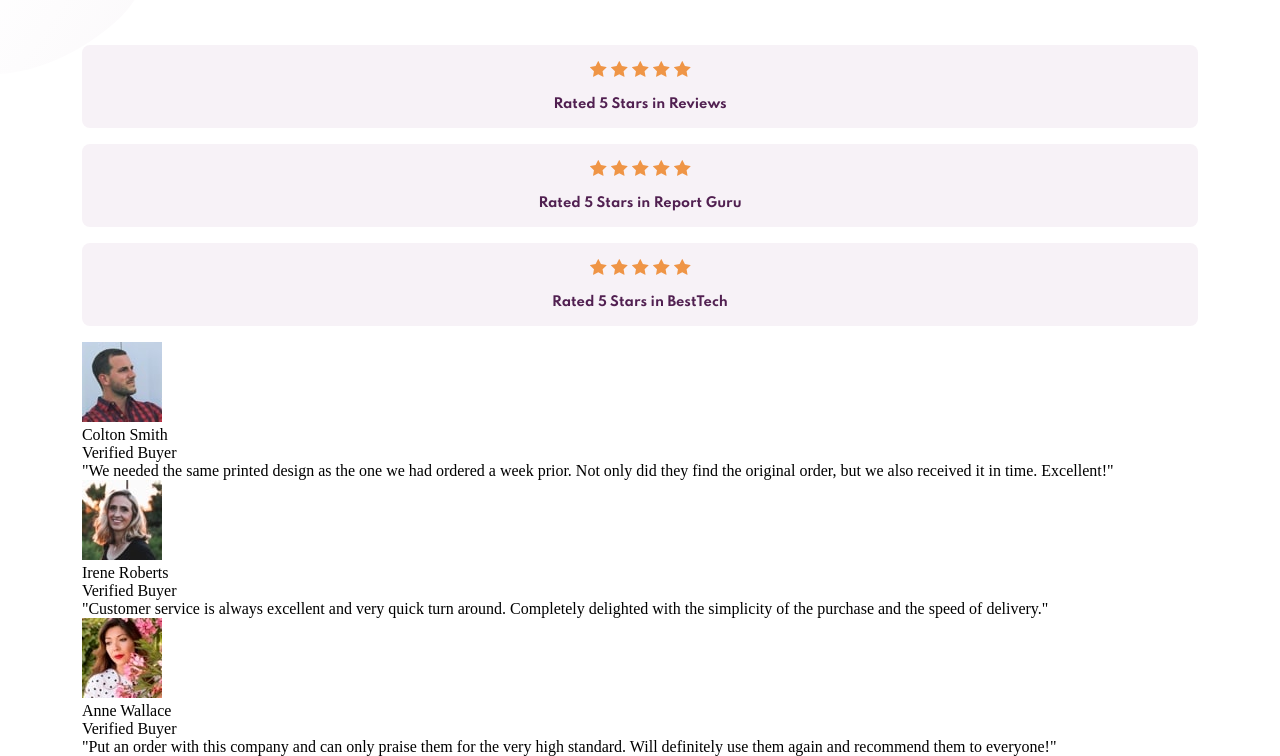
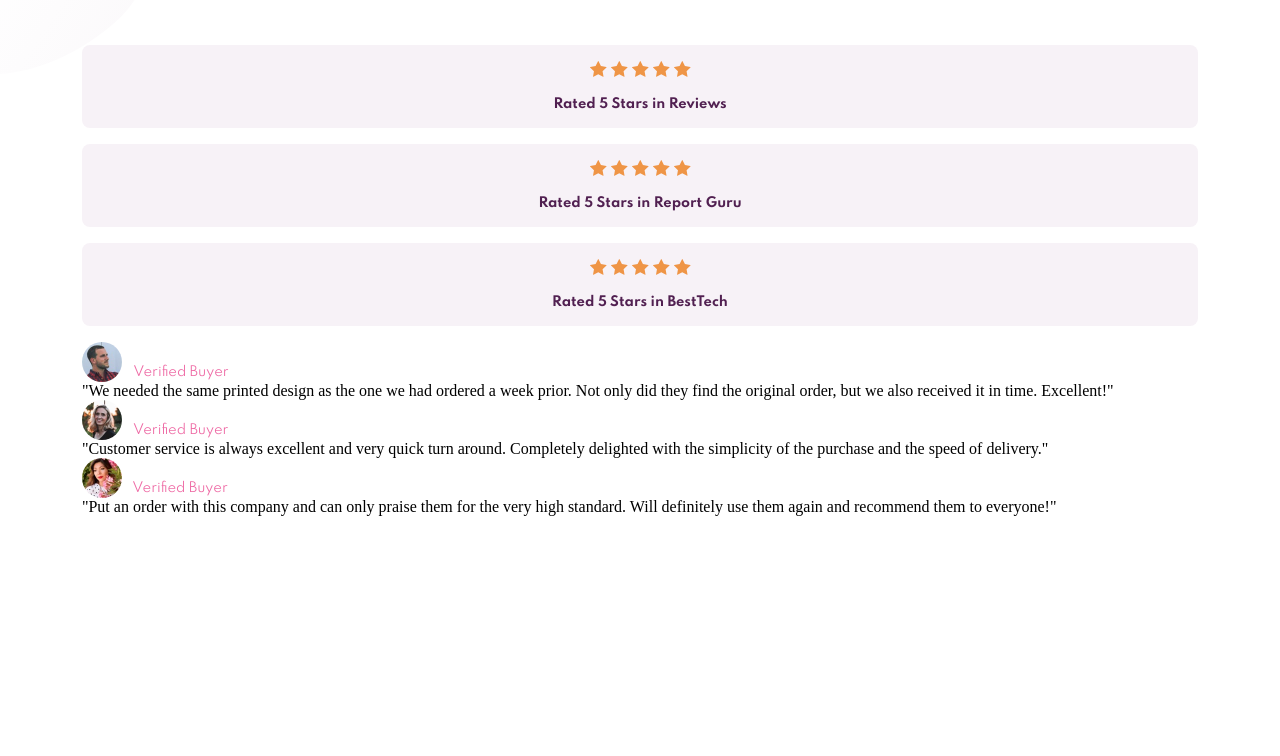
Before and after one commit to norman02/social-proof-section-master, a plain HTML site: page index.html in a window 1280 px wide. Shown: the part 158-914 px from the top of the page. After the commit the page ends 800 px from the top, so only its background shows below. Drawn offline with Linux system fonts and the light colour scheme.

Commit message:
style profile card

```diff
--- a/index.html
+++ b/index.html
@@ -78,9 +78,12 @@
 
       <ul>
         <li>
+          <div class="profile">
             <img src="./images/image-colton.jpg" alt="Colten Smith">
             <h3>Colton Smith </h3>
             <h4>Verified Buyer</h4>
+          </div>
+
           <p>
             "We needed the same printed design as the one we had ordered a week prior.
             Not only did they find the original order, but we also received it in time.
@@ -88,9 +91,12 @@
           </p>
         </li>
         <li>
+          <div class="profile">
             <img src="./images/image-irene.jpg" alt="Irene Roberts">
             <h3>Irene Roberts </h3>
             <h4>Verified Buyer</h4>
+          </div>
+
           <p>
             "Customer service is always excellent and very quick turn around. Completely
             delighted with the simplicity of the purchase and the speed of delivery."
@@ -98,9 +104,13 @@
         </li>
 
         <li>
+
+          <div class="profile">
             <img src="./images/image-anne.jpg" alt="Anne Wallace">
             <h3>Anne Wallace</h3>
             <h4>Verified Buyer</h4>
+          </div>
+
           <p>
             "Put an order with this company and can only praise them for the very high
             standard. Will definitely use them again and recommend them to everyone!"
--- a/scss/main.scss
+++ b/scss/main.scss
@@ -58,7 +58,6 @@ header {
 
     .rating {
         width: 100%;
-        // height: toRem(78);
         background-color: $light-grayish-magenta;
         text-align: center;
         border-radius: 8px;
@@ -75,8 +74,35 @@ header {
             padding-bottom: toRem(16);
         }
     }
+}
 
+.profile {
+    width: toRem(158);
+    display: grid;
+    grid-template-areas: "portrait name" "portrait buyer";
+    column-gap: 0;
+    align-items: center;
+
+    img {
+        height: toRem(40);
+        border-radius: 50%;
+        grid-area: portrait;
+    }
+
+    h3 {
+       @include spartan(13, 15, 700);
+       color: white;
+       grid-area: name;
+    }
+
+    h4 {
+        @include spartan(13, 15, 400);
+        color: $soft-pink;
+        grid-area: buyer;
+    }
 }
+
+
 
 .attribution {
     display: none;
```
Also changed, not shown: css/main.css, 1 other file. Lines whose indentation alone changed are shown as unchanged.
